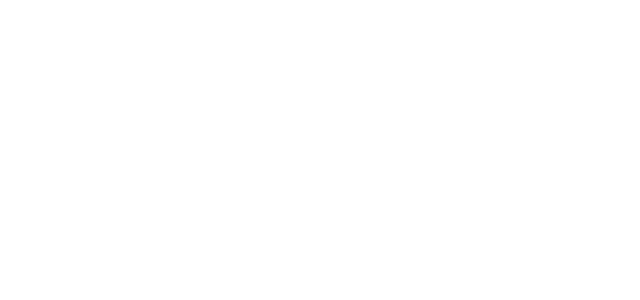
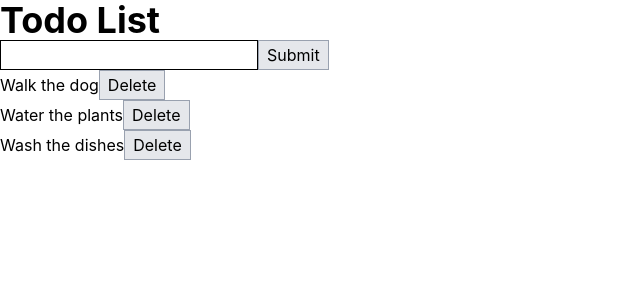
Before and after one commit to yiwenwangANU/playround_react, a React (Vite) app: page / in a window 1280 px wide. Before the commit this address had no page. Shown: the top 300 px of the page, without its empty margins (0-640 px from the left). Built offline with nearby package versions, Linux system fonts and the light colour scheme.

Commit message:
add to do list

```diff
--- a/src/App.tsx
+++ b/src/App.tsx
@@ -1,7 +1,9 @@
 import { Routes, Route } from "react-router";
+import TodoListPage from "./pages/TodoListPage/TodoListPage";
 
 const App = () => (
   <Routes>
+    <Route index element={<TodoListPage />} />
   </Routes>
 );
 
--- /dev/null
+++ b/src/pages/TodoListPage/TodoListPage.tsx
@@ -0,0 +1,48 @@
+import { useState, type FC } from "react";
+
+const DATA = ["Walk the dog", "Water the plants", "Wash the dishes"];
+
+const TodoListPage: FC = () => {
+  const [input, setInput] = useState<string>("");
+  const [todoList, setTodoList] = useState<string[]>(DATA);
+
+  const handleSubmit = () => {
+    if (!input) return;
+    setTodoList([...todoList, input]);
+    setInput("");
+  };
+
+  return (
+    <div>
+      <div className="text-4xl font-bold">Todo List</div>
+      <input
+        className="border border-black px-1 py-0.5"
+        value={input}
+        onChange={(e) => setInput(e.target.value)}
+      />
+      <button
+        className="cursor-pointer border border-gray-400 bg-gray-200 px-2 py-0.5"
+        onClick={handleSubmit}
+      >
+        Submit
+      </button>
+      <ul>
+        {todoList.map((todo, i) => (
+          <li key={i}>
+            {todo}
+            <button
+              onClick={() => {
+                setTodoList((prev) => prev.filter((_, index) => i !== index));
+              }}
+              className="cursor-pointer border border-gray-400 bg-gray-200 px-2 py-0.5"
+            >
+              Delete
+            </button>
+          </li>
+        ))}
+      </ul>
+    </div>
+  );
+};
+
+export default TodoListPage;
```
Also changed, not shown: src/pages/TodoListPage/index.ts (added).
